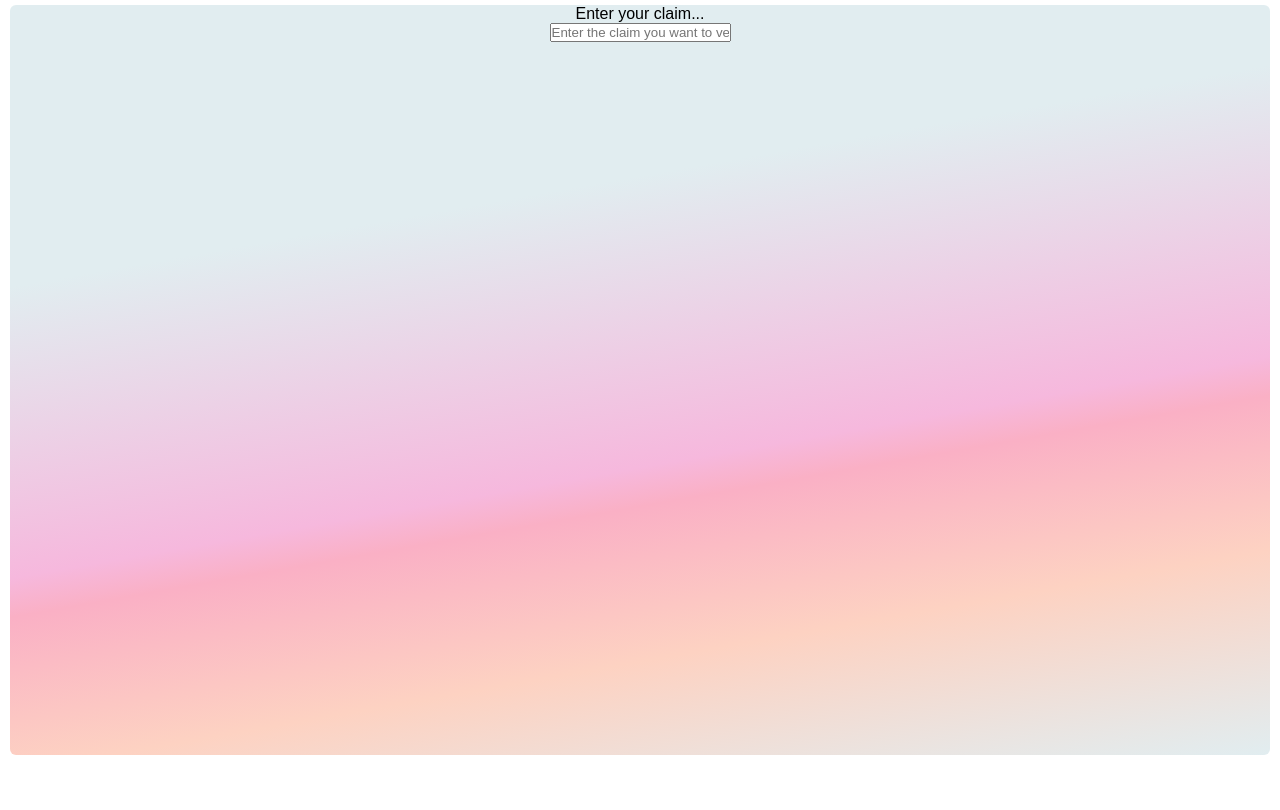
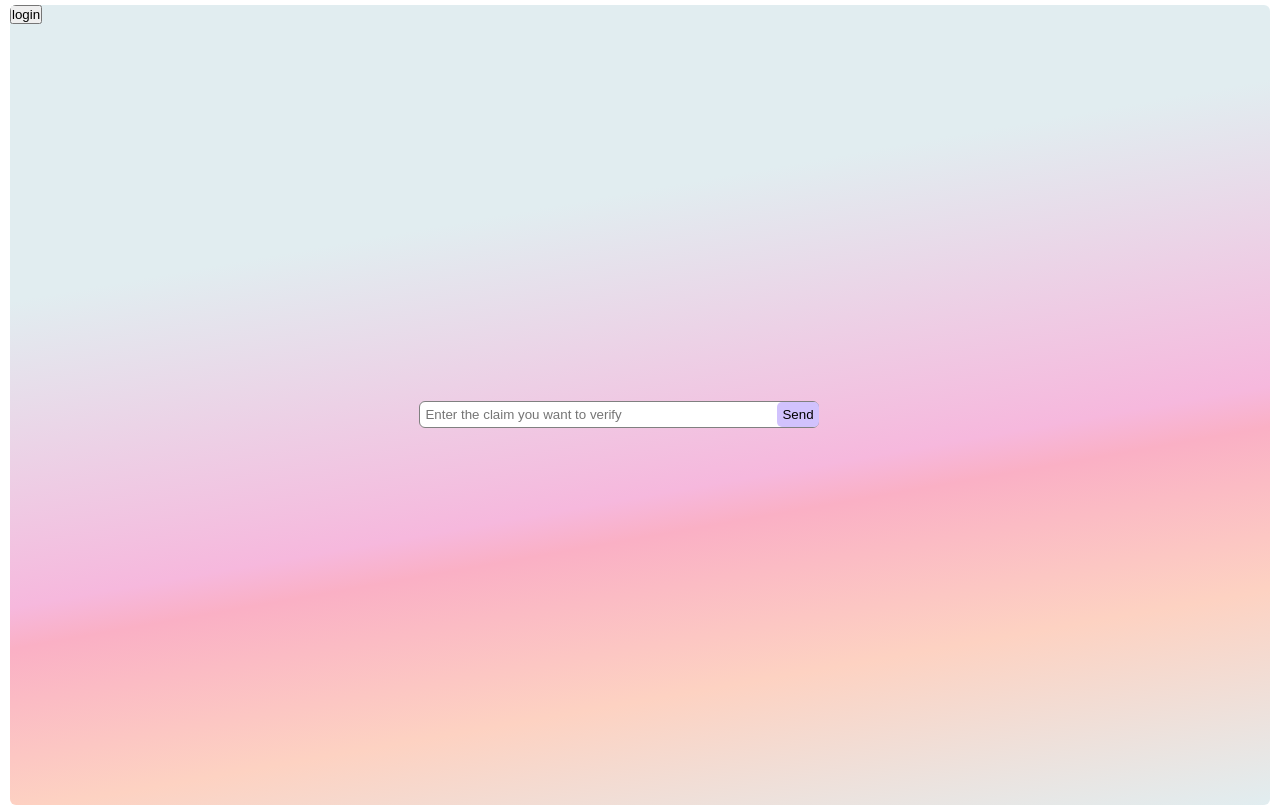
Before and after one commit to ComplexData-MILA/veracity-eval-frontend, a Next.js app: page /chat in a window 1280 px wide. Built offline with nearby package versions, Linux system fonts and the light colour scheme; no server answers.

Commit message:
auth0 init

```diff
--- a/package.json
+++ b/package.json
@@ -9,6 +9,7 @@
     "lint": "next lint"
   },
   "dependencies": {
+    "@auth0/nextjs-auth0": "^3.5.0",
     "next": "15.0.2",
     "react": "19.0.0-rc-02c0e824-20241028",
     "react-dom": "19.0.0-rc-02c0e824-20241028"
--- /dev/null
+++ b/src/app/api/auth/[auth0]/route.ts
@@ -0,0 +1,3 @@
+import { handleAuth } from '@auth0/nextjs-auth0';
+
+export const GET = handleAuth();
--- a/src/app/chat/page.module.scss
+++ b/src/app/chat/page.module.scss
@@ -7,46 +7,28 @@ background-color: white;
   overflow-y: hidden;
   display: flex;
   flex-direction: column;
-  align-items: center;
-    .textWrapper{
-      max-width: 600px;
-      text-align: center;
-      margin:50px 0px;
-      font-family: 'Roboto', Arial, Helvetica, sans-serif;
-      .heading{
-        margin:20px 0px;
-        font-weight: 500;
-        font-size: 46px;
-      }
-      .subheading{
-        max-width: 500px;
-        margin: 20px auto;
-        color: #333;
-      }
-    }
-  .screenshotWrapper{
-    padding:10px;
-    background-color: #ffffff66;
-    align-items: center;
-    border: 1px solid white;
+  justify-content: end;
+  height: 100vh;
+  .inputWrapper{
+    margin: auto;
+  .input{
+    width:400px;
+    padding:5px;
+    border: 1px solid gray;
     border-radius: 6px;
-    .screenshot{
-      border-radius: 6px;
-      background-color: lightseagreen;
-      width:1000px;
-      height:563px;
+    &:focus{
+      outline: none;
     }
   }
-  height: 750px;
-}
-
-.footer{
-  .footerContent{
-    max-width:1000px;
-    margin: auto;
-    display: flex;
-  justify-content: space-evenly;
+  .submit{
+    padding:5px;
+    position: relative;
+    right:42px;
+    border-radius: 5px;
+    border:0;
+    cursor: pointer;
+    background: #D1C2FD;
   }
 }
-
 }
+}
--- a/src/app/chat/page.tsx
+++ b/src/app/chat/page.tsx
@@ -1,3 +1,4 @@
+import LoginButton from "../components/login";
 import styles from "./page.module.scss";
 
 
@@ -5,9 +6,11 @@ export default function Home() {
   return (
     <div className={styles.page}>
       <main className={styles.main}>
-      <label>Enter your claim...</label>
-        <input placeholder="Enter the claim you want to verify" />
-
+      <LoginButton />
+      <div className={styles.inputWrapper}>
+        <input className={styles.input} placeholder="Enter the claim you want to verify" />
+        <button className={styles.submit}>Send</button>
+      </div>
       </main>
       <footer className={styles.footer}>
 
--- /dev/null
+++ b/src/app/components/login/index.tsx
@@ -0,0 +1,33 @@
+"use client"
+
+import { useUser } from '@auth0/nextjs-auth0/client';
+import { useRouter } from 'next/navigation';
+
+export default function LoginButton() {
+  const { user, error, isLoading } = useUser();
+  const router = useRouter();
+
+  if (isLoading) return <div>Loading...</div>;
+  if (error) return <div>{error.message}</div>;
+
+  const handleAuth = (action: 'login' | 'logout') => (e: React.MouseEvent) => {
+    e.preventDefault();
+    {action === 'login' ? router.push(`/api/auth/login?returnTo=/chat`) : router.push(`/api/auth/logout`)}
+  };
+
+  if (user) {
+    return (
+      <button onClick={handleAuth('logout')}>
+        <p>{user.name}</p>
+        logout
+      </button>
+    );
+  }
+
+  return (
+    <div
+      onClick={handleAuth('login')}>
+      <button>login</button>
+    </div>
+  );
+}
--- a/src/app/layout.tsx
+++ b/src/app/layout.tsx
@@ -1,4 +1,5 @@
 import type { Metadata } from "next";
+import { UserProvider } from '@auth0/nextjs-auth0/client';
 import localFont from "next/font/local";
 import "./globals.css";
 
@@ -26,7 +27,9 @@ export default function RootLayout({
   return (
     <html lang="en">
       <body className={`${geistSans.variable} ${geistMono.variable}`}>
+      <UserProvider>
         {children}
+      </UserProvider>
       </body>
     </html>
   );
--- a/src/app/page.tsx
+++ b/src/app/page.tsx
@@ -2,11 +2,14 @@ import Image from "next/image";
 import styles from "./page.module.scss";
 import Pill from "./components/pill";
 import Link from "next/link";
+import LoginButton from "./components/login";
 
 export default function Home() {
   return (
     <div className={styles.page}>
+      <LoginButton />
       <main className={styles.main}>
+
         <div className={styles.textWrapper}>
           <div className="center" >
             <Pill text="UNLOCK CONVERSATIONAL POWER" />
```
Also changed, not shown: src/app/api/auth/session/route.ts (added, +50 -0 lines), src/app/api/auth/token/route.ts (added, +37 -0 lines), src/app/components/login/login.module.scss (added, +7 -0 lines), 1 other file (tests, documents, lock files or other folders).
